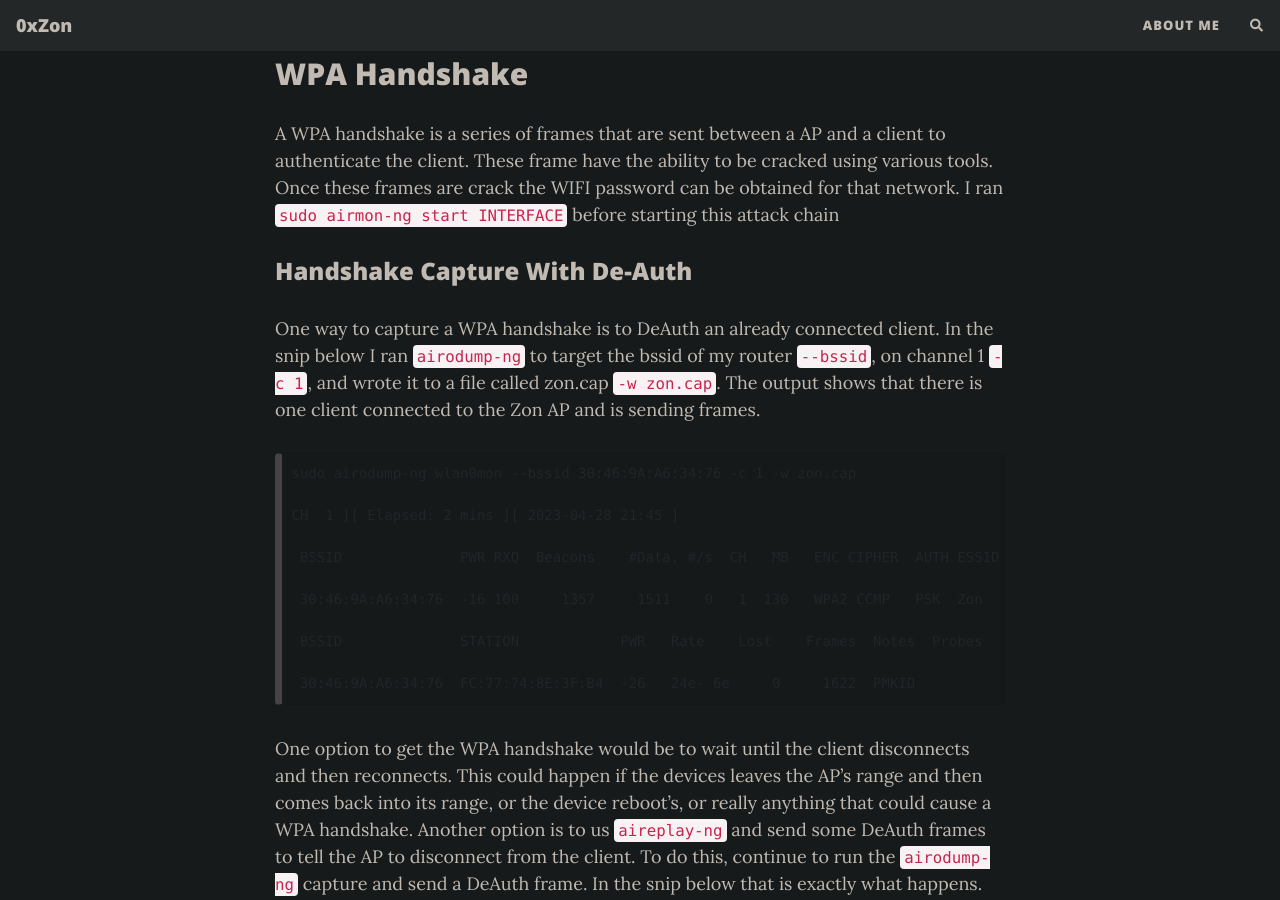
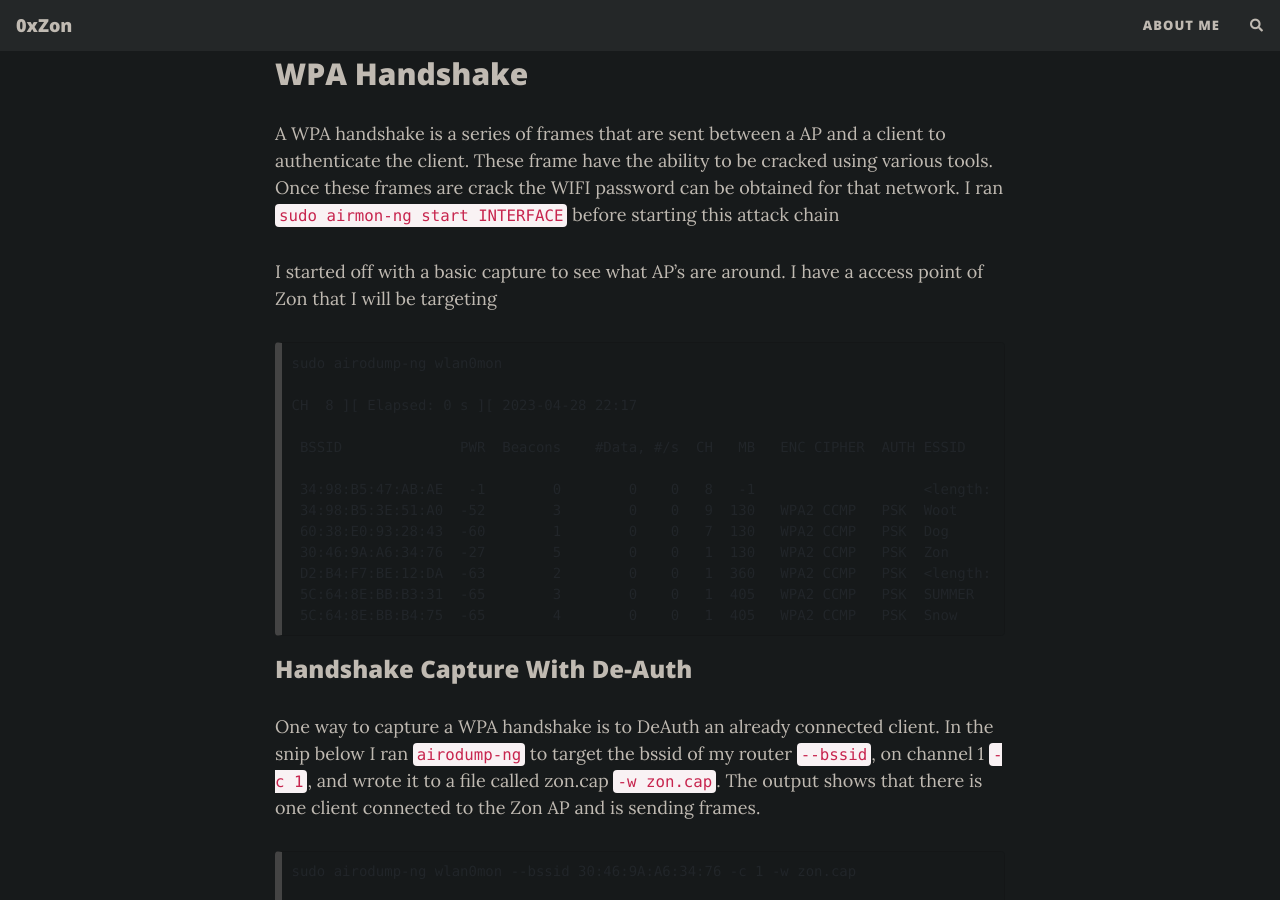
Before and after one commit to 0xZon/0xZon.github.io, a Jekyll site: the page built from _posts/2023-04-28-WIFI-Hacking-Part-1.md, in a window 1280 px wide and 900 px high, scrolled down 304 px. Built offline with Jekyll 4.4.1, drawn with Linux system fonts in a browser that asks for light colours; nearby versions of some CDN libraries; comment, search, counter and statistics services are not loaded.

Commit message:
Update 2023-04-28-WIFI-Hacking-Part-1.md

````diff
--- a/_posts/2023-04-28-WIFI-Hacking-Part-1.md
+++ b/_posts/2023-04-28-WIFI-Hacking-Part-1.md
@@ -10,6 +10,24 @@ tags: [WIFI]
 ## WPA Handshake
 
 A WPA handshake is a series of frames that are sent between a AP and a client to authenticate the client. These frame have the ability to be cracked using various tools. Once these frames are crack the WIFI password can be obtained for that network. I ran  `sudo airmon-ng start INTERFACE` before starting this attack chain
+
+I started off with a basic capture to see what AP's are around. I have a access point of Zon that I will be targeting
+
+```
+sudo airodump-ng wlan0mon
+
+CH  8 ][ Elapsed: 0 s ][ 2023-04-28 22:17
+
+ BSSID              PWR  Beacons    #Data, #/s  CH   MB   ENC CIPHER  AUTH ESSID
+
+ 34:98:B5:47:AB:AE   -1        0        0    0   8   -1                    <length:  0>
+ 34:98:B5:3E:51:A0  -52        3        0    0   9  130   WPA2 CCMP   PSK  Woot
+ 60:38:E0:93:28:43  -60        1        0    0   7  130   WPA2 CCMP   PSK  Dog
+ 30:46:9A:A6:34:76  -27        5        0    0   1  130   WPA2 CCMP   PSK  Zon
+ D2:B4:F7:BE:12:DA  -63        2        0    0   1  360   WPA2 CCMP   PSK  <length:  0>
+ 5C:64:8E:BB:B3:31  -65        3        0    0   1  405   WPA2 CCMP   PSK  SUMMER
+ 5C:64:8E:BB:B4:75  -65        4        0    0   1  405   WPA2 CCMP   PSK  Snow
+```
 
 ### Handshake Capture With De-Auth
 One way to capture a WPA handshake is to DeAuth an already connected client. In the snip below I ran `airodump-ng` to target the bssid of my router `--bssid`, on channel 1 `-c 1`, and wrote it to a file called zon.cap `-w zon.cap`. The output shows that there is one client connected to the Zon AP and is sending frames.
````
